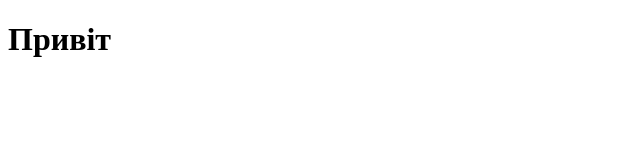
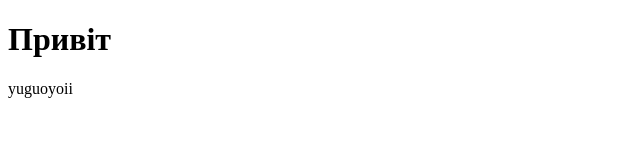
Before and after one commit to Oleksandr-Santalov/goit-markup-hw-01, a plain HTML site: page index.html in a window 1280 px wide. Shown: the full height of the page, 0-640 px from the left. Drawn offline with Linux system fonts and the light colour scheme.

Commit message:
hw-01
jh

```diff
--- a/index.html
+++ b/index.html
@@ -11,6 +11,7 @@
     <!-- Унікальний контент сторінки -->
     <main>
       <h1>Привіт</h1>
+      <p>yuguoyoii</p>
     </main>
     <!-- Футер сторінки-->
     <footer></footer>
```
